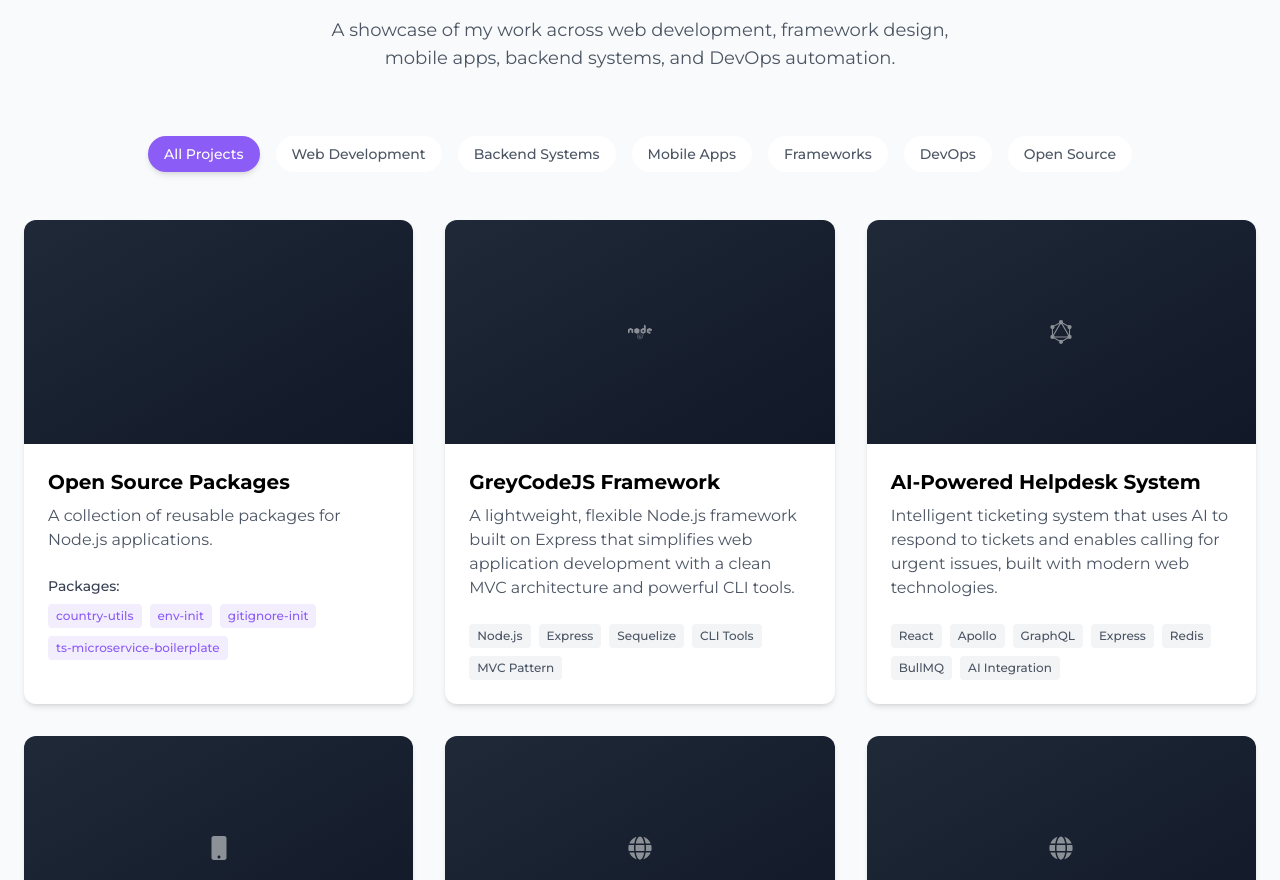
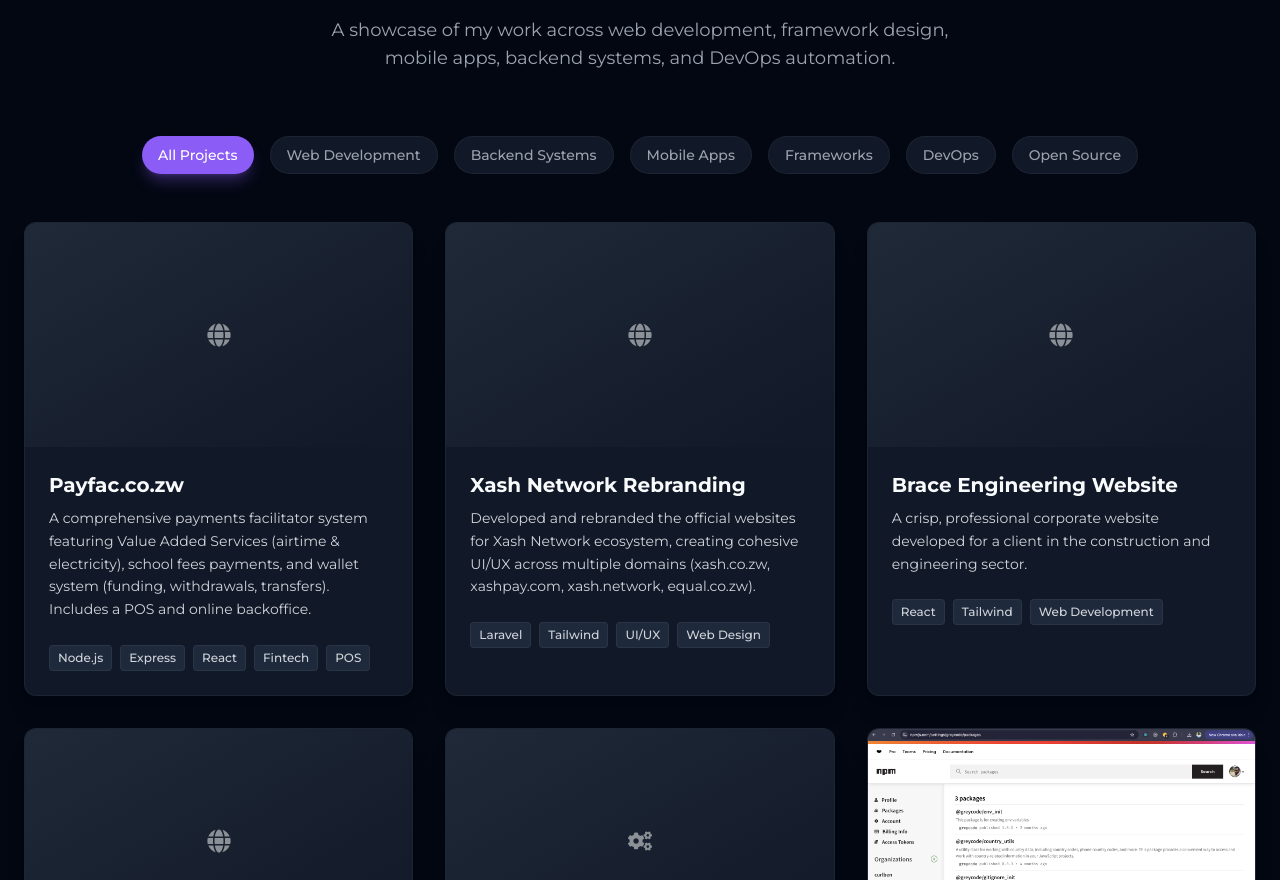
Before and after one commit to kculz/kudzai-portifolio, a React (Vite) app: page / in a window 1280 px wide. Shown: the part 1920-2800 px from the top of the page. Built offline with nearby package versions, Linux system fonts and the light colour scheme.

Commit message:
feat(projects): expand project showcase with new items

```diff
--- a/src/components/Projects.jsx
+++ b/src/components/Projects.jsx
@@ -11,18 +11,52 @@
 import ATTAPP from "../assets/attapp1.png"; // You'll need to add this image
 
 const projects = [
-
-  // {
-  //   id: 4,
-  //   title: 'Distributed Task Processing System',
-  //   description: 'Built a scalable task processing system using Redis and Bull MQ with TypeScript.',
-  //   github: 'https://github.com/kculz/distributed-task-processor',
-  //   techStack: ['TypeScript', 'Node.js', 'Redis', 'Bull MQ', 'Docker'],
-  //   screenshot: 'DISTRIBUTED_SYSTEM',
-  //   category: 'backend'
-  // },
   {
     id: 1,
+    title: 'Payfac.co.zw',
+    description: 'A comprehensive payments facilitator system featuring Value Added Services (airtime & electricity), school fees payments, and wallet system (funding, withdrawals, transfers). Includes a POS and online backoffice.',
+    link: 'https://payfac.co.zw',
+    icon: <FaGlobe size={24} />,
+    techStack: ['Node.js', 'Express', 'React', 'Fintech', 'POS'],
+    category: 'web'
+  },
+  {
+    id: 2,
+    title: 'Xash Network Rebranding',
+    description: 'Developed and rebranded the official websites for Xash Network ecosystem, creating cohesive UI/UX across multiple domains (xash.co.zw, xashpay.com, xash.network, equal.co.zw).',
+    link: 'https://xash.co.zw',
+    icon: <FaGlobe size={24} />,
+    techStack: ['Laravel', 'Tailwind', 'UI/UX', 'Web Design'],
+    category: 'web'
+  },
+  {
+    id: 3,
+    title: 'Brace Engineering Website',
+    description: 'A crisp, professional corporate website developed for a client in the construction and engineering sector.',
+    link: 'https://brace-eng.org',
+    icon: <FaGlobe size={24} />,
+    techStack: ['React', 'Tailwind', 'Web Development'],
+    category: 'web'
+  },
+  {
+    id: 4,
+    title: 'Xash Network API Portal',
+    description: 'Designed and implemented the frontend portal for managing and interacting with Xash Network APIs.',
+    link: 'https://portal.xash.co.zw',
+    icon: <FaGlobe size={24} />,
+    techStack: ['React', 'Tailwind', 'API Integration', 'Dashboard'],
+    category: 'web'
+  },
+  {
+    id: 5,
+    title: 'Logistics Platform',
+    description: 'Currently spearheading the design and development of an advanced logistics management platform. (Seeking investment).',
+    icon: <FaCogs size={24} />,
+    techStack: ['Node.js', 'React', 'Logistics', 'Product Development'],
+    category: 'backend'
+  },
+  {
+    id: 6,
     title: 'Open Source Packages',
     description: 'A collection of reusable packages for Node.js applications.',
     packages: [
@@ -34,19 +68,8 @@
     screenshot: PACKAGES,
     category: 'packages'
   },
-  // {
-  //   id: 6,
-  //   title: 'DevOps Automation Tools',
-  //   description: 'Collection of CI/CD pipelines and infrastructure as code templates for quick deployment.',
-  //   github: 'https://github.com/kculz/devops-tools',
-  //   icon: <SiDocker size={24} />,
-  //   techStack: ['Docker', 'Kubernetes', 'GitHub Actions', 'Terraform', 'AWS', 'Jenkins'],
-  //   screenshot: 'DEVOPS_TOOLS',
-  //   category: 'devops'
-  // },
-  // New projects
   {
-    id: 2,
+    id: 7,
     title: 'GreyCodeJS Framework',
     description: 'A lightweight, flexible Node.js framework built on Express that simplifies web application development with a clean MVC architecture and powerful CLI tools.',
     github: 'https://github.com/kculz/greycodejs',
@@ -56,7 +79,7 @@
     category: 'frameworks'
   },
   {
-    id: 3,
+    id: 8,
     title: 'AI-Powered Helpdesk System',
     description: 'Intelligent ticketing system that uses AI to respond to tickets and enables calling for urgent issues, built with modern web technologies.',
     github: 'https://github.com/kculz/helpdesk-ticket-system.git',
@@ -66,7 +89,7 @@
     category: 'backend'
   },
   {
-    id: 4,
+    id: 9,
     title: 'Mobile App with Express Backend',
     description: 'Full-stack mobile application with React Native frontend and Express API backend, featuring asynchronous task processing.',
     github: 'https://github.com/kculz/att-app-mobile.git',
@@ -77,7 +100,7 @@
     category: 'mobile'
   },
   {
-    id: 5,
+    id: 10,
     title: 'PCCSZim Website',
     description: 'A responsive website for PCCSZim, built with React and Tailwind CSS.',
     link: 'https://www.pccszim.org',
@@ -87,7 +110,7 @@
     category: 'web'
   },
   {
-    id: 6,
+    id: 11,
     title: 'Xash Network Official Website',
     description: 'The official website for Xash Network, designed with modern UI/UX.',
     link: 'https://xash.network/',
@@ -97,7 +120,7 @@
     category: 'web'
   },
   {
-    id: 7,
+    id: 12,
     title: 'Modulerize',
     description: 'AI-powered system design and solutions with microservices architecture.',
     link: 'https://modulerize.com',
@@ -127,14 +150,14 @@
     : projects.filter(project => project.category === activeCategory);
 
   return (
-    <section id="projects" className="py-24 px-6 bg-gray-50">
+    <section id="projects" className="py-24 px-6 bg-dark text-light">
       <div className="max-w-7xl mx-auto">
         <div className="mb-16 text-center">
           <span className="inline-block py-1 px-3 rounded-full bg-primary/10 text-primary text-sm font-medium mb-4">
             What I've Built
           </span>
-          <h2 className="text-4xl md:text-5xl font-bold mb-8">Featured Projects</h2>
-          <p className="text-lg text-gray-600 max-w-2xl mx-auto">
+          <h2 className="text-4xl md:text-5xl font-bold mb-8 text-light">Featured Projects</h2>
+          <p className="text-lg text-gray-400 max-w-2xl mx-auto">
             A showcase of my work across web development, framework design, mobile apps, backend systems, and DevOps automation.
           </p>
         </div>
@@ -147,8 +170,8 @@
               onClick={() => setActiveCategory(category.id)}
               className={`px-4 py-2 rounded-full text-sm font-medium transition-all ${
                 activeCategory === category.id
-                  ? 'bg-primary text-white shadow-md'
-                  : 'bg-white text-gray-600 hover:bg-gray-100'
+                  ? 'bg-primary text-white shadow-lg shadow-primary/30'
+                  : 'bg-dark-card text-gray-400 border border-white/5 hover:bg-slate-800'
               }`}
             >
               {category.name}
@@ -161,15 +184,23 @@
           {filteredProjects.map((project) => (
             <div
               key={project.id}
-              className="group bg-white rounded-xl overflow-hidden shadow-md hover:shadow-xl transition-all duration-300"
+              className="group bg-dark-card border border-white/5 rounded-xl overflow-hidden shadow-xl hover:border-primary/30 hover:shadow-primary/5 transition-all duration-300"
               onMouseEnter={() => setHoveredProject(project.id)}
               onMouseLeave={() => setHoveredProject(null)}
             >
               <div className="relative overflow-hidden h-56">
                 {/* Project image or icon placeholder */}
-                <div className="w-full h-full bg-gradient-to-br from-gray-800 to-gray-900 flex items-center justify-center">
-                  <div className="text-4xl text-white opacity-50">{project.icon}</div>
-                </div>
+                {project.screenshot ? (
+                  <img
+                    src={project.screenshot}
+                    alt={project.title}
+                    className="w-full h-full object-cover transition-transform duration-500 group-hover:scale-110"
+                  />
+                ) : (
+                  <div className="w-full h-full bg-gradient-to-br from-gray-800 to-gray-900 flex items-center justify-center">
+                    <div className="text-4xl text-white opacity-50">{project.icon}</div>
+                  </div>
+                )}
 
                 {/* Overlay on hover */}
                 <div className={`absolute inset-0 bg-primary/80 flex items-center justify-center transition-all duration-300 ${
@@ -212,15 +243,15 @@
               </div>
 
               <div className="p-6">
-                <h3 className="text-xl font-bold mb-2 group-hover:text-primary transition-colors">{project.title}</h3>
-                <p className="text-gray-600 mb-6">{project.description}</p>
+                <h3 className="text-xl font-bold mb-2 text-light group-hover:text-primary transition-colors">{project.title}</h3>
+                <p className="text-gray-300 mb-6 text-sm leading-relaxed">{project.description}</p>
 
                 {project.techStack && (
                   <div className="flex flex-wrap gap-2">
                     {project.techStack.map((tech, index) => (
                       <span
                         key={index}
-                        className="text-xs font-medium px-2 py-1 bg-gray-100 text-gray-600 rounded"
+                        className="text-xs font-medium px-2 py-1 bg-slate-800 text-gray-300 rounded border border-white/5"
                       >
                         {tech}
                       </span>
```
